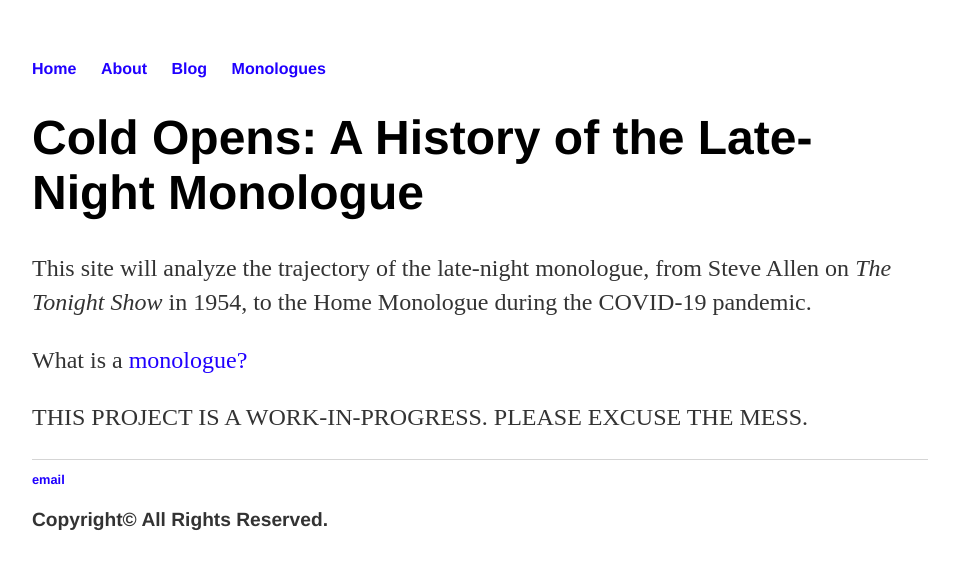
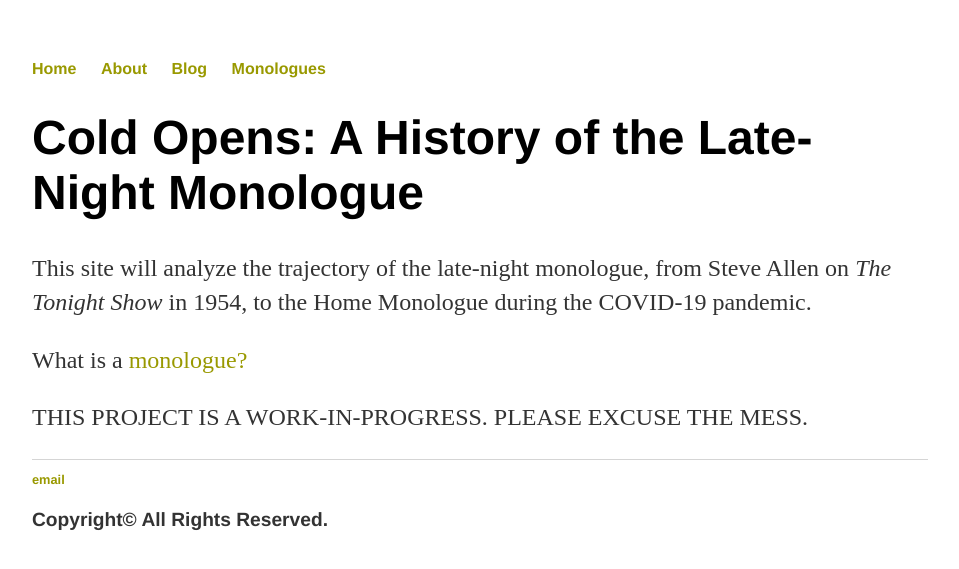
Before and after one commit to andersonshumate/andersonshumate.github.io, a Jekyll site: the page built from index.html, in a window 1280 px wide. Shown: the top 569 px of the page, without its empty margins (160-1119 px from the left). Built offline with Jekyll 4.4.1, drawn with Linux system fonts in a browser that asks for light colours.

Commit message:
Update main.css

```diff
--- a/css/main.css
+++ b/css/main.css
@@ -14,7 +14,7 @@ nav ul li, footer ul li {
 }
 a {
     text-decoration: none;
-    color: #2000ff;
+    color: #990;
 }
 a:hover {
     text-decoration: underline;
```
